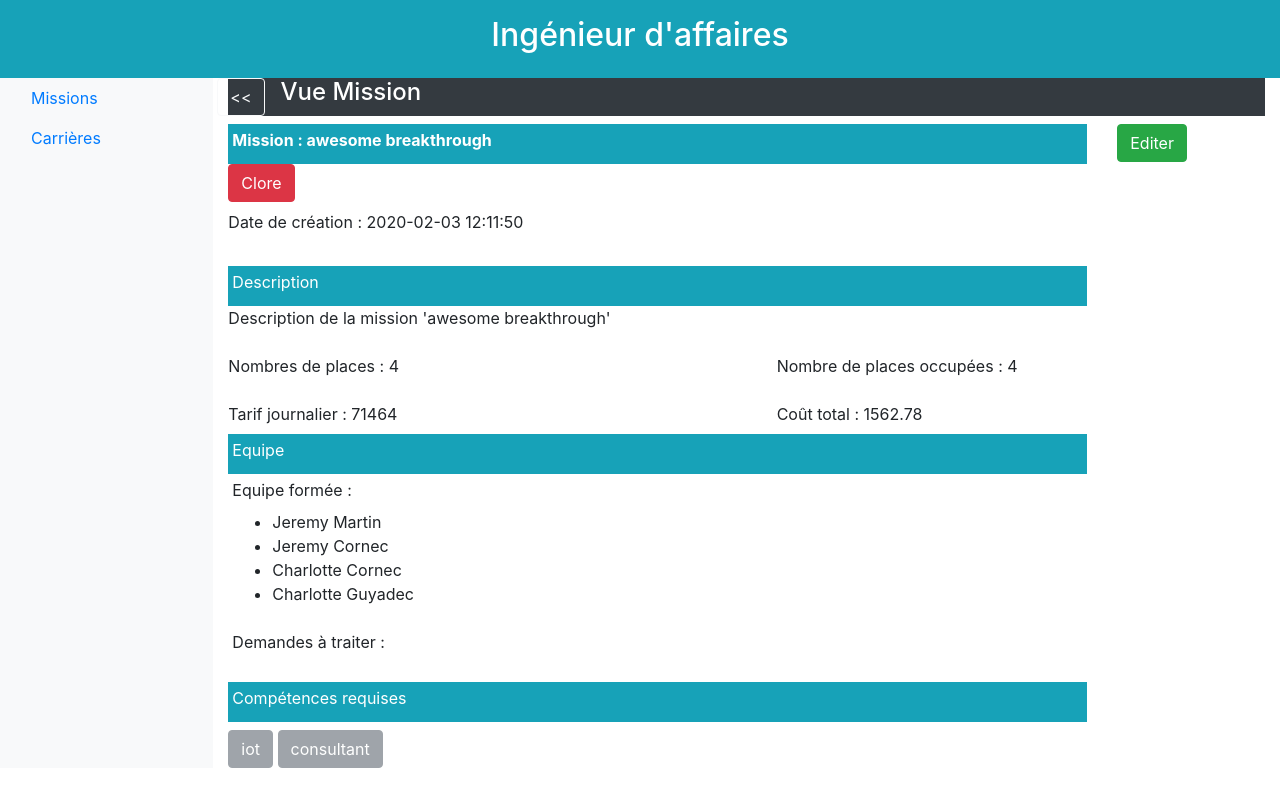
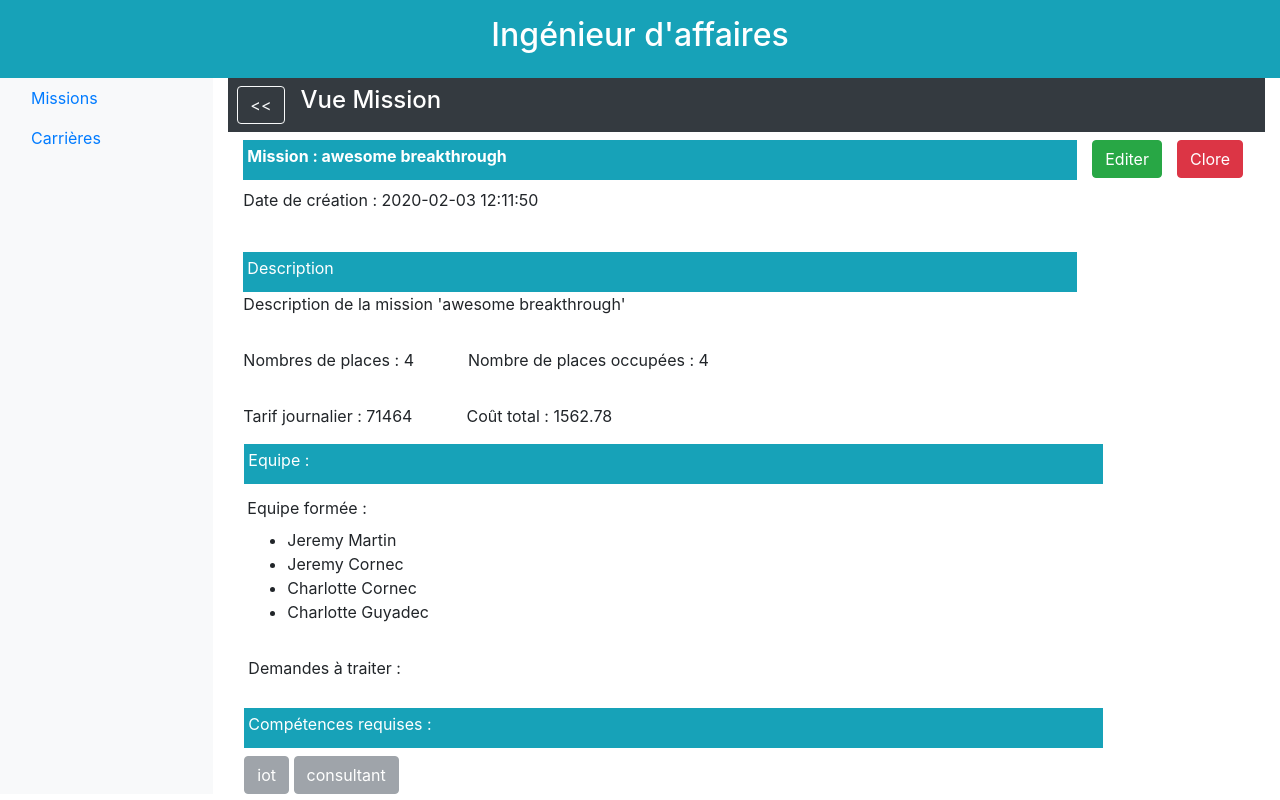
Before and after one commit to Toyem/SAR-Projet-Flask-2019, a Flask app: page /1/affaire/missions/vue/7/ in a window 1280 px wide. Run offline with Flask 2, Linux system fonts and the light colour scheme; data comes from the database, SQL or seed files in the repository; some libraries are stand-ins or nearby versions.

Commit message:
oui que de beaute

```diff
--- a/templates/homepage_affaire_carriere_vue.html.jinja2
+++ b/templates/homepage_affaire_carriere_vue.html.jinja2
@@ -4,8 +4,9 @@
     <div class="p-3 mb-2 bg-dark text-white size-6 font-weight-bold text-center">
          <h4>Suivi des carri&egrave;res</h4>
     </div>
-    <div class="col">
-        <div class="row">
+
+    <div class="d-flex flex-column">
+        <div class="d-flex flex-inline">
             <div class="mb-3 p-1 bg-info text-white size-6 font-weight-bold ">
                 <label for="Name">Nom :</label>
                 <span>{{ engineerObserveFirstName }} {{ engineerObserveLastName }}</span>
--- a/templates/homepage_affaire_carriere_vue_grille.html.jinja2
+++ b/templates/homepage_affaire_carriere_vue_grille.html.jinja2
@@ -1,6 +1,7 @@
 {% extends "homepage_affaire_carriere_vue.html.jinja2" %}
 
 {% block gridMission %}
+    <div class="d-flex flex-column">
     <form>
         {% for mission in listToShow %}
             <div class="input-group">
@@ -13,4 +14,5 @@
             </div>
         {% endfor %}
     </form>
+    </div>
 {% endblock %}
--- a/templates/homepage_affaire_mission_grille.html.jinja2
+++ b/templates/homepage_affaire_mission_grille.html.jinja2
@@ -1,6 +1,7 @@
 {% extends "homepage_affaire_mission.html.jinja2" %}
 
 {% block gridMission %}
+    <div class="d-flex flex-column">
         <form>
             {% for mission in listToShow %}
                 <div class="input-group">
@@ -20,4 +21,5 @@
                 </div>
             {% endfor %}
         </form>
+    </div>
 {% endblock %}
--- a/templates/homepage_affaire_mission_vue.html.jinja2
+++ b/templates/homepage_affaire_mission_vue.html.jinja2
@@ -1,9 +1,9 @@
 {% extends "homepage_affaire.html.jinja2" %}
 
 {% block body %}
-    <div class=" mb-2 bg-dark text-white size-6 font-weight-bold">
+    <div class=" mb-2 p-2 bg-dark text-white size-6 font-weight-bold">
         <div class="row">
-            <div class="mr-3 ml-1">
+            <div class="mr-3 ml-3">
                 <button type="button" class="btn btn-outline-light btn"
                         onclick="location.href='/{{ id }}/affaire/missions/aAffecter/';">&lt;&lt;
                 </button>
@@ -14,15 +14,15 @@
         </div>
     </div>
 
-    <div class="">
-        <div class="row mb-2">
+    <div class="d-flex flex-column">
+        <div class="d-flex flex-inline mb-2">
             <div class="col-md-10">
-                <div class="p-1 bg-info text-white size-6 font-weight-bold">
+                <div class="col p-1 bg-info text-white size-6 font-weight-bold">
                     <label for="Name">Mission : </label>
                     <label>{{ mission.titre }}</label>
                 </div>
             </div>
-            <div class="col-md justify-content-end">
+            <div class="col-md-auto p-0">
                 <button type="button" class="btn btn-success"
                         onclick="location.href='/{{ id }}/affaire/missions/vue/{{ mission.id }}/edit/';">Editer
                 </button>
@@ -34,7 +34,7 @@
             </div>
         </div>
 
-        <div class="row">
+        <div class="d-flex flex-inline mb-2">
             <div class="mb-2 col-md-10">
                 <div class="form-group">
                     <label for="date">Date de création :</label>
@@ -43,7 +43,7 @@
             </div>
         </div>
 
-        <div class="row">
+        <div class="d-flex flex-inline mb-2">
             <div class="col-md-10">
                 <div class="p-1  bg-info text-white size-6">
                     <label for="description">Description</label>
@@ -54,15 +54,15 @@
             </div>
          </div>
 
-        <div class="row">
-            <div class="col-md-6 mb-">
+        <div class="d-flex flex-inline mb-2">
+            <div class="col-md-auto mr-auto">
                 <div class="form-group">
                     <label for="nbPlace">Nombres de places :</label>
                     <span>{{ mission.effectifs_max }}</span>
                 </div>
             </div>
-            <div class="col-md-6">
-                <div class="col size-4">
+            <div class="col ml-4">
+                <div class="size-4">
                     <label for="places">Nombre de places occupées :</label>
                     <span>{{ equipeForme|length }}</span>
                 </div>
@@ -70,15 +70,15 @@
         </div>
 
 
-        <div class="row">
-            <div class="col-md-6">
+        <div class="d-flex flex-inline mb-2">
+            <div class="col-md-auto mr-auto">
                 <div class=" size-4">
-                    <label for="places"> Tarif journalier : </label>
+                    <label for="tarif"> Tarif journalier : </label>
                     <span>{{ mission.prix_vente }}</span>
                 </div>
             </div>
-            <div class="col-md-6">
-                <div class="col size-4">
+            <div class="col ml-4">
+                <div class="size-4">
                     <label> Coût total :</label>
                     <span>{{ coutTT }}</span>
                 </div>
@@ -86,17 +86,17 @@
         </div>
 
         <div class="row">
-            <div class="col-md-10">
-                <div class="p-1  bg-info text-white size-6">
-                    <label for="description">Equipe</label>
+            <div class="col-md-10 ml-3">
+                <div class="p-1  bg-info text-white size-6 mb-2">
+                    <label for="equipe">Equipe :</label>
                 </div>
             </div>
         </div>
 
-        <div class="row">
+        <div class="d-flex flex-inline mb-2">
             <div class="col-md-6 ">
                 <div class="p-1 size-4">
-                    <label for="places"> Equipe formée : </label>
+                    <label for="personnes"> Equipe formée : </label>
                     <ul>
                         {% for personne in equipeForme %}
                             <li>{{ personne.prenom }} {{ personne.nom_famille }}</li>
@@ -109,7 +109,7 @@
 
 
         <div class="row">
-            <div class="col-md-6 ">
+            <div class="col-md-6 ml-3">
                 <div class="p-1 size-4">
                     <label for="places">Demandes à traiter :</label>
                     <form action="{{ url_for("process_form_data", id=id, missionId=mission.id) }}"
@@ -129,9 +129,9 @@
 
 
         <div class="row">
-            <div class="col-md-10 ">
+            <div class="col-md-10 ml-3">
                 <div class="p-1  bg-info text-white size-6 mb-2">
-                    <label for="competences">Compétences requises</label>
+                    <label for="competences">Compétences requises :</label>
                 </div>
                 {% for competence in competences %}
                     <button type="button" class="btn btn-secondary" disabled>{{ competence.nom }}</button>
```
Also changed, not shown: templates/homepage_affaire_carriere.html.jinja2 (+7 -5 lines), templates/homepage_affaire_mission_edit.html.jinja2 (+13 -29 lines). Lines whose indentation alone changed are shown as unchanged.
